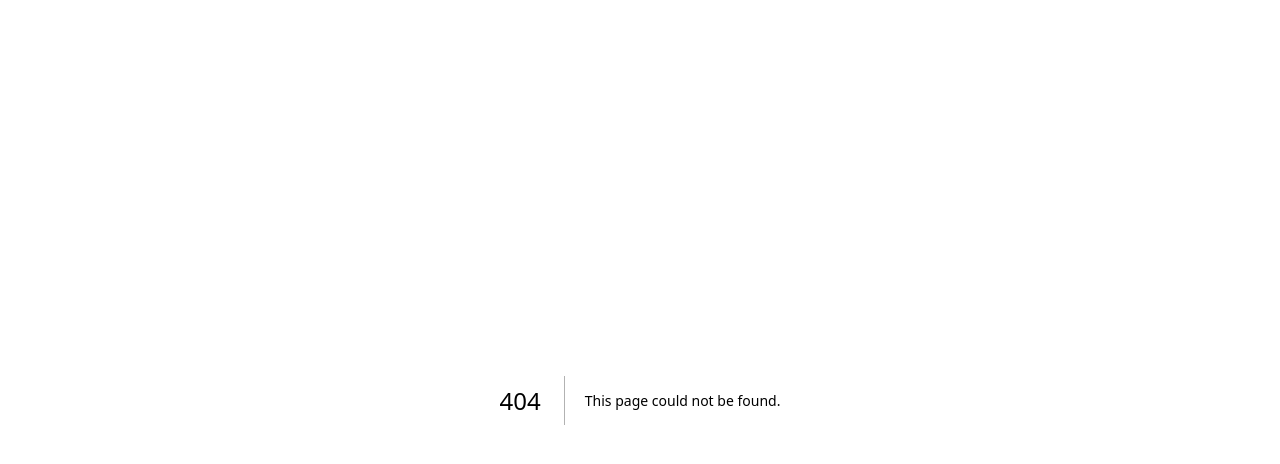
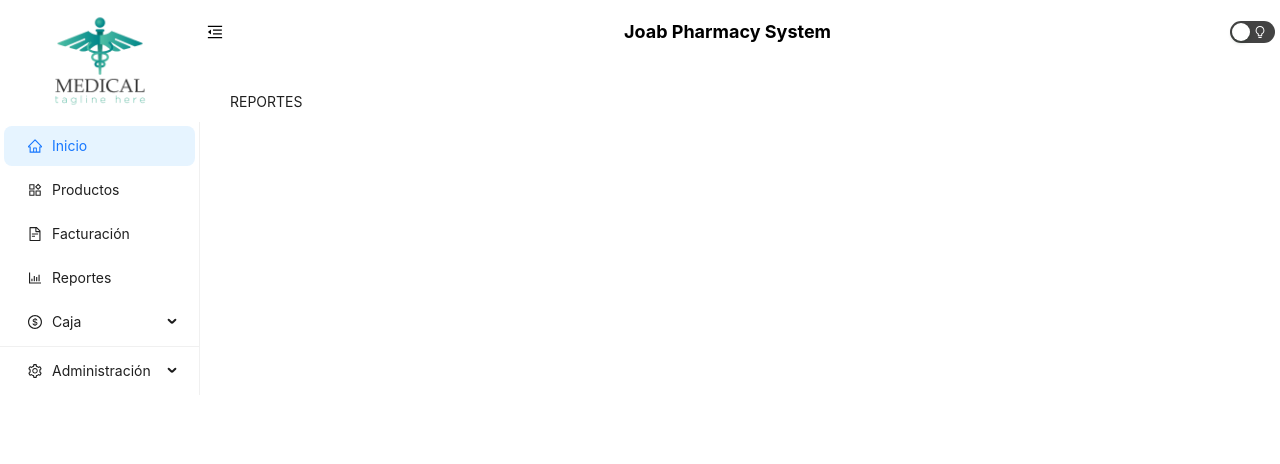
Before and after one commit to Dar29/joab-system, a Next.js app: page /reportes in a window 1280 px wide. Before the commit this address had no page. Shown: the top 464 px of the page. Built offline with nearby package versions, Linux system fonts and the light colour scheme.

Commit message:
feta: enrutador de paginas

```diff
--- a/src/app/(general)/inicio/page.tsx
+++ b/src/app/(general)/inicio/page.tsx
@@ -8,7 +8,7 @@ export default function Home() {
   return (
     <div>
       {/* Bienvenida al Sistema */}
-      <Row justify="center" style={{ marginBottom: '20px' }}>
+      <Row justify="center" style={{ marginBottom: '70px' , marginTop: '50px'}}>
         <Col xs={24} md={16} lg={12}>
           <Title level={2} style={{ textAlign: 'center' }}>
             Bienvenido a Farmacia Joab - Sistema de Gestión
@@ -16,8 +16,7 @@ export default function Home() {
           <Paragraph style={{
         textAlign: 'center',
         fontSize: '16px',
-        backgroundColor: 'rgba(240, 248, 255, 0.7)',  // Azul pálido con opacidad 0.7
-
+        backgroundColor: 'rgba(240, 248, 255, 2)',  // Azul pálido con opacidad 0.7
         padding: '10px',
         borderRadius: '8px',
         marginTop: '20px', // Añade margen en la parte superior para separarlo de la imagen
--- /dev/null
+++ b/src/app/(general)/reportes/page.tsx
@@ -0,0 +1,7 @@
+export default function Reportes() {
+    return (
+        <>
+            <span>REPORTES</span>
+        </>
+    )
+}
--- a/src/components/layout/navbar/Navbar.tsx
+++ b/src/components/layout/navbar/Navbar.tsx
@@ -39,7 +39,7 @@ const Navbar: React.FC<{ children: React.ReactNode }> = ({ children }) => {
   };
 
   return (
-    <Layout style={{ minHeight: '100vh' }}>
+    <Layout style={{ minHeight: '100vh'}}>
       <Sider trigger={null} collapsible collapsed={collapsed} theme={isDarkMode ? 'dark' : 'light'}>
       {!collapsed && <div
         style={{
@@ -51,7 +51,7 @@ const Navbar: React.FC<{ children: React.ReactNode }> = ({ children }) => {
       </div>}
         <NavbarItem isDarkMode={isDarkMode} />
       </Sider>
-      <Layout>
+      <Layout style={{background: isDarkMode ? '#001529' : colorBgContainer,}}>
         <Header style={headerStyle}>
           <Button
             type="text"
--- a/src/components/layout/navbar/NavbarItem.tsx
+++ b/src/components/layout/navbar/NavbarItem.tsx
@@ -1,5 +1,15 @@
+"use client";
 import React from 'react';
-import { AppstoreOutlined, BarChartOutlined, DollarOutlined, FileTextOutlined, HomeOutlined, ProductOutlined, SettingOutlined } from '@ant-design/icons';
+import { useRouter } from 'next/navigation';
+import {
+  AppstoreOutlined,
+  BarChartOutlined,
+  DollarOutlined,
+  FileTextOutlined,
+  HomeOutlined,
+  ProductOutlined,
+  SettingOutlined
+} from '@ant-design/icons';
 import type { MenuProps } from 'antd';
 import { Menu } from 'antd';
 
@@ -8,55 +18,56 @@ type NavbarItemProps = {
   isDarkMode: boolean;
 };
 
-
 const items: MenuItem[] = [
   {
-    key: 'inicio',
+    key: '/',
     label: 'Inicio',
     icon: <HomeOutlined />,
   },
   {
-    key: 'productos',
+    key: '/productos',
     label: 'Productos',
     icon: <ProductOutlined />,
   },
-    {
-    key: 'ventas',
-    label: 'Facturacion',
+  {
+    key: '/ventas',
+    label: 'Facturación',
     icon: <FileTextOutlined />,
   },
   {
-    key: 'reportes',
+    key: '/reportes',
     label: 'Reportes',
     icon: <BarChartOutlined />,
   },
   {
-    key: 'caja',
+    key: '/caja',
     label: 'Caja',
     icon: <DollarOutlined />,
     children: [
-      { key: '8', label: 'Inicio Dia' },
-      { key: '9', label: 'Cierre Dia' },
+      { key: '/caja/inicio-dia', label: 'Inicio Día' },
+      { key: '/caja/cierre-dia', label: 'Cierre Día' },
     ],
   },
   {
     type: 'divider',
   },
   {
-    key: 'sub4',
-    label: 'Administracion',
+    key: '/admin',
+    label: 'Administración',
     icon: <SettingOutlined />,
     children: [
-      { key: '1', label: 'Catalogos'},
-      { key: '2', label: 'Roles' },
-      { key: '11', label: 'Usuarios' },
+      { key: '/admin/catalogos', label: 'Catálogos' },
+      { key: '/admin/roles', label: 'Roles' },
+      { key: '/admin/usuarios', label: 'Usuarios' },
     ],
   },
 ];
 
 const NavbarItem: React.FC<NavbarItemProps> = ({ isDarkMode }) => {
+  const router = useRouter();
+
   const onClick: MenuProps['onClick'] = (e) => {
-    console.log('click ', e);
+    router.push(e.key); // Redirige a la ruta
   };
 
   return (
@@ -64,7 +75,7 @@ const NavbarItem: React.FC<NavbarItemProps> = ({ isDarkMode }) => {
       onClick={onClick}
       theme={isDarkMode ? 'dark' : 'light'}
       mode="inline"
-      defaultSelectedKeys={['1']}
+      defaultSelectedKeys={['/']}
       items={items}
     />
   );
```
